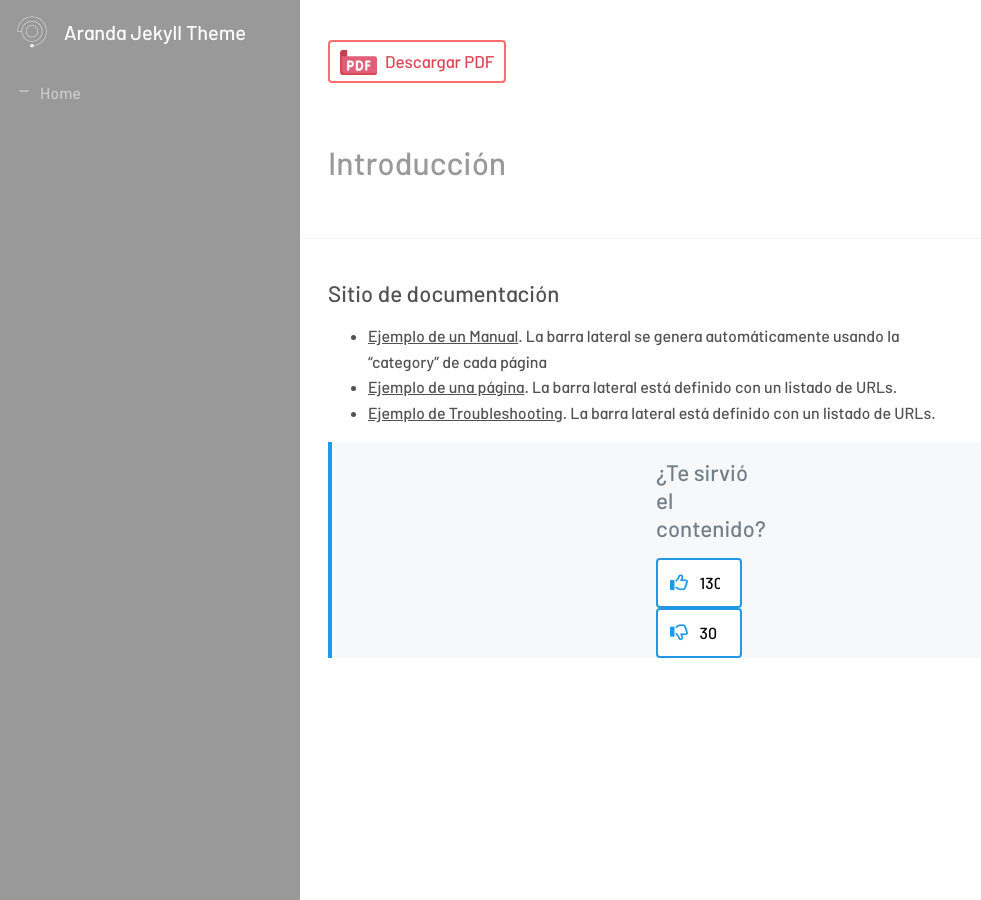
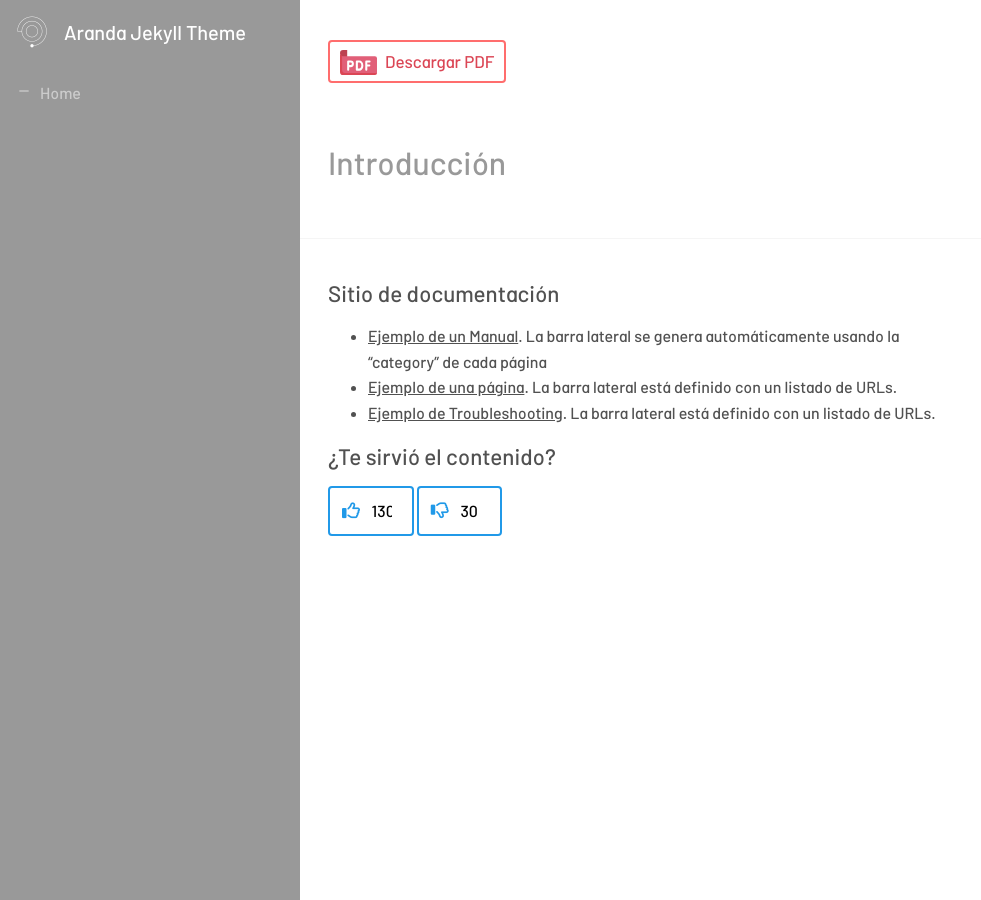
Before and after one commit to Nats85/Manuales-Aranda-Apis, a Jekyll site: the page built from index.md, in a window 1280 px wide. Shown: the whole page, without its empty margins (0-981 px from the left). Built offline with Jekyll 4.4.1, drawn with Linux system fonts in a browser that asks for light colours; nearby versions of some CDN libraries.

Commit message:
Update _vote-count.scss

```diff
--- a/_sass/base/_vote-count.scss
+++ b/_sass/base/_vote-count.scss
@@ -6,15 +6,15 @@
         height:100%;
     }
 
-    .container {
+    .vote-container {
 
-        padding: 0 300px 0 324px;
+        padding: 0 45px 0 44px;
         display: inline-block;
         background: #091f3e08;
         color: #727E89;
-        border-left: 4px solid #2099e8;
         margin-bottom: 36px;
         font-size: 22px;
+        border-radius: 4px;
 
     }
 
@@ -51,3 +51,11 @@
         margin-top: 18px;
 
     }
+
+    .vote-container h4 {
+
+        color: #727E89;
+        margin-bottom: 36px;
+        font-size: 17px;
+
+    }
```
